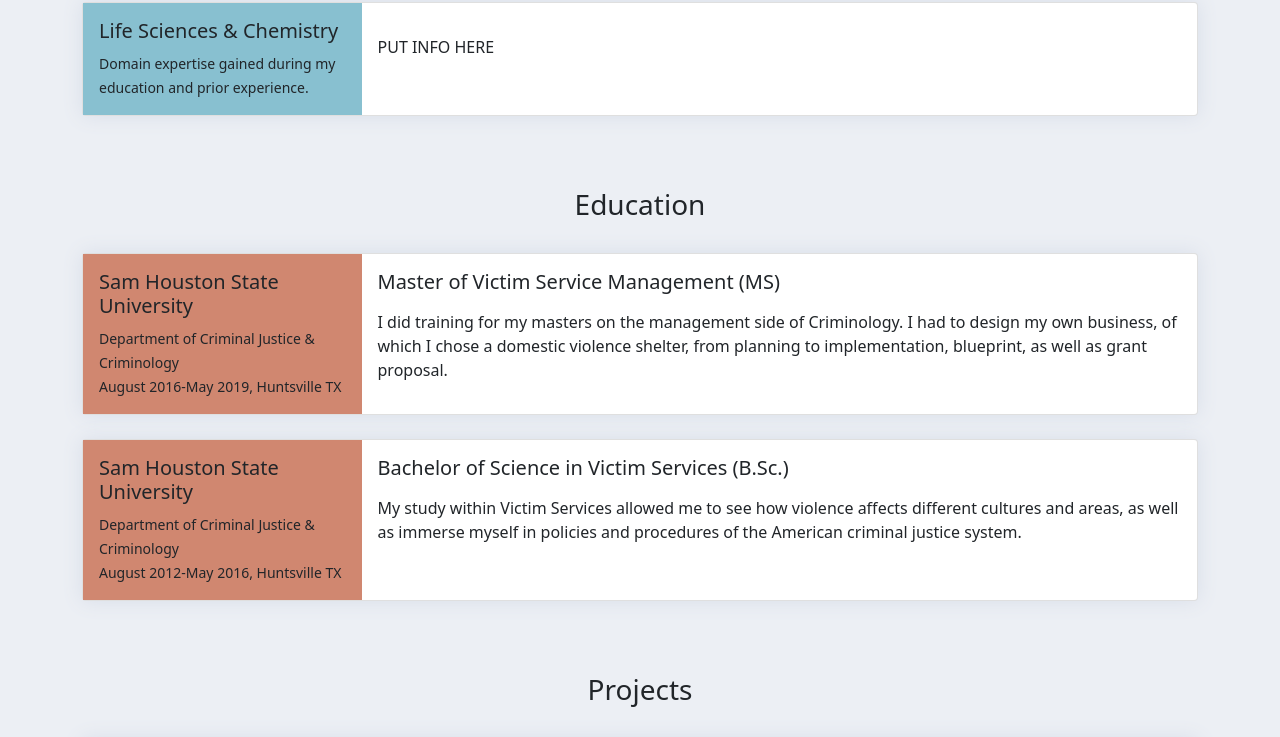
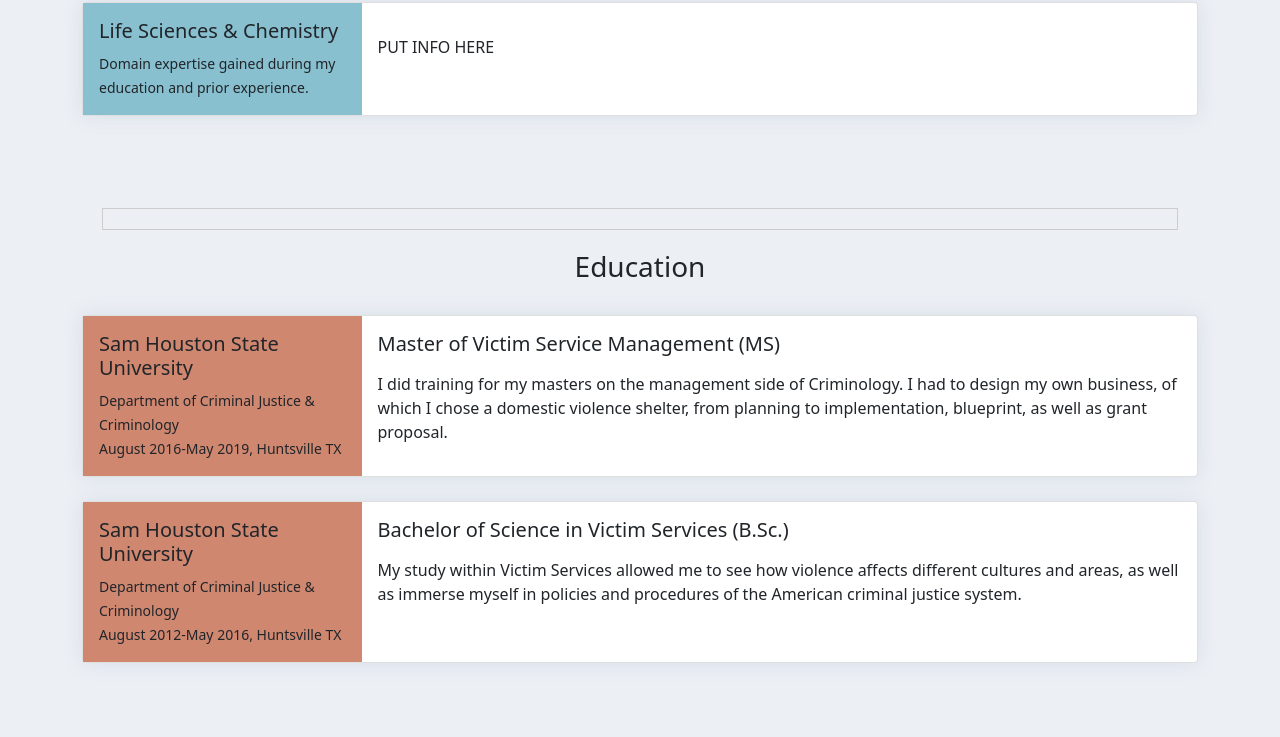
Before and after one commit to kayBCoding/Resume, a plain HTML site: page index.html in a window 1280 px wide. Shown: the part 795-1532 px from the top of the page. Drawn offline with nearby package versions, Linux system fonts and the light colour scheme.

Commit message:
git push

```diff
--- a/nord.css
+++ b/nord.css
@@ -82,3 +82,10 @@
 img:hover {
   transform: scale(1.02);
 }
+
+/* nord.css */
+#data-container {
+  margin: 20px;
+  padding: 10px;
+  border: 1px solid #ccc;
+}
```
